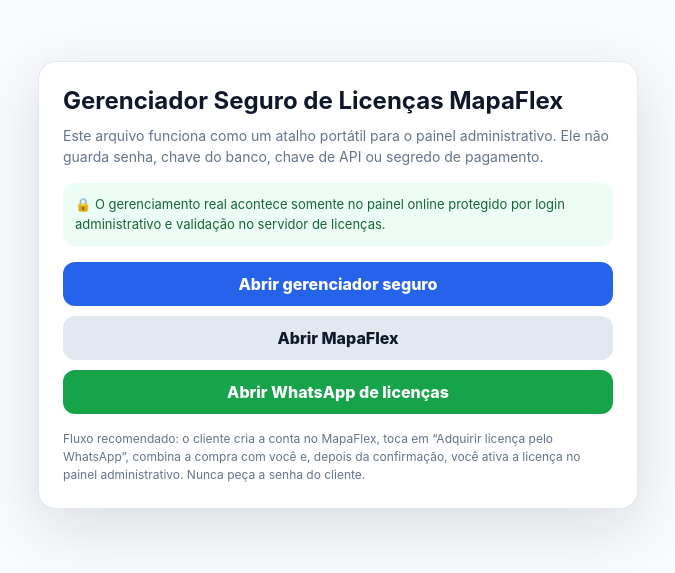
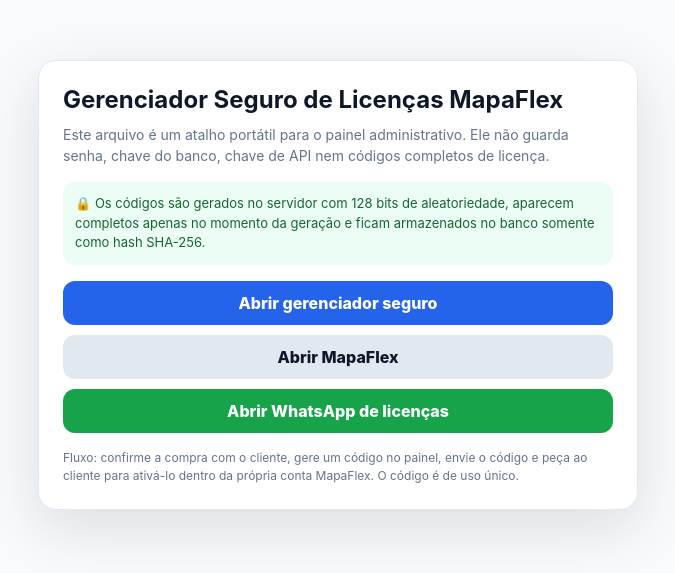
Before and after one commit to Lucas2025-seduc/mapaflex-pwa, a website: page public/MapaFlex-Gerenciador-de-Licencas.html in a window 1280 px wide. Shown: the part 115-688 px from the top of the page, without its empty margins (302-977 px from the left). Drawn offline with Linux system fonts and the light colour scheme.

Commit message:
Update portable manager shortcut for secure license codes

```diff
--- a/public/MapaFlex-Gerenciador-de-Licencas.html
+++ b/public/MapaFlex-Gerenciador-de-Licencas.html
@@ -11,12 +11,12 @@
 <body>
 <div class="card">
   <h1>Gerenciador Seguro de Licenças MapaFlex</h1>
-  <div class="muted">Este arquivo funciona como um atalho portátil para o painel administrativo. Ele não guarda senha, chave do banco, chave de API ou segredo de pagamento.</div>
-  <div class="ok">🔒 O gerenciamento real acontece somente no painel online protegido por login administrativo e validação no servidor de licenças.</div>
+  <div class="muted">Este arquivo é um atalho portátil para o painel administrativo. Ele não guarda senha, chave do banco, chave de API nem códigos completos de licença.</div>
+  <div class="ok">🔒 Os códigos são gerados no servidor com 128 bits de aleatoriedade, aparecem completos apenas no momento da geração e ficam armazenados no banco somente como hash SHA-256.</div>
   <a class="btn primary" href="https://mapaflex-pwa.nexuseducacao-ct-5be.workers.dev/license-manager.html" target="_blank" rel="noopener noreferrer">Abrir gerenciador seguro</a>
   <a class="btn secondary" href="https://mapaflex-pwa.nexuseducacao-ct-5be.workers.dev/" target="_blank" rel="noopener noreferrer">Abrir MapaFlex</a>
   <a class="btn green" href="https://wa.me/558899361992?text=Ol%C3%A1%21%20Estou%20usando%20o%20MapaFlex%20e%20preciso%20tratar%20de%20uma%20licen%C3%A7a." target="_blank" rel="noopener noreferrer">Abrir WhatsApp de licenças</a>
-  <div class="small">Fluxo recomendado: o cliente cria a conta no MapaFlex, toca em “Adquirir licença pelo WhatsApp”, combina a compra com você e, depois da confirmação, você ativa a licença no painel administrativo. Nunca peça a senha do cliente.</div>
+  <div class="small">Fluxo: confirme a compra com o cliente, gere um código no painel, envie o código e peça ao cliente para ativá-lo dentro da própria conta MapaFlex. O código é de uso único.</div>
 </div>
 </body>
 </html>
```
